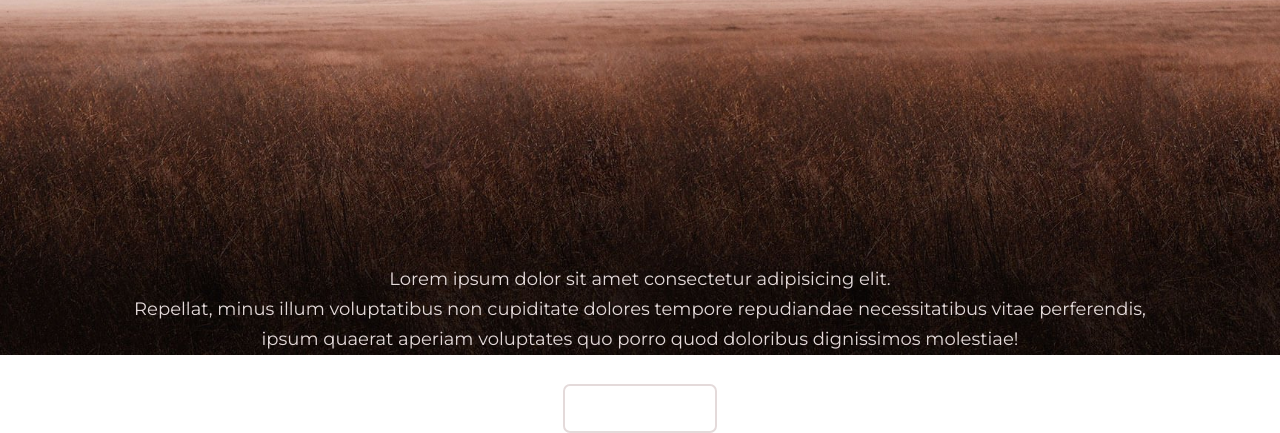
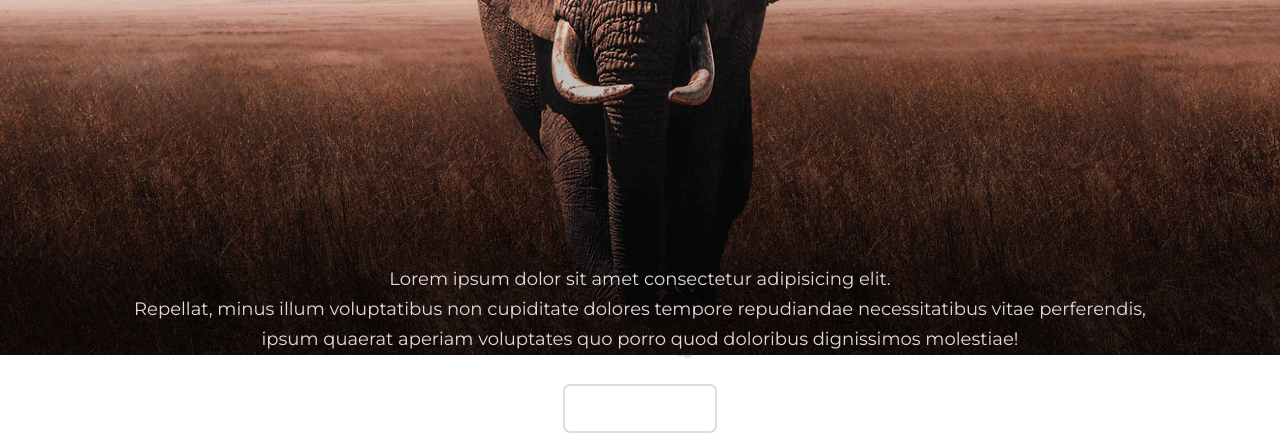
Before and after one commit to biggicode/africa, a website: page src/index.html in a window 1280 px wide. Shown: the part 445-878 px from the top of the page. Drawn offline with Linux system fonts and the light colour scheme.

Commit message:
add main img

```diff
--- a/src/index.html
+++ b/src/index.html
@@ -49,6 +49,9 @@
         </p>
         <a href="#" class="btn">Subscribe</a>
       </section>
+      <div class="main-img-wrapper">
+        <img src="./assets/img/main.png" alt="elephant" class="main-img" />
+      </div>
     </main>
   </body>
 </html>
--- a/src/style.css
+++ b/src/style.css
@@ -88,6 +88,7 @@
   font-weight: 900;
   text-transform: uppercase;
   letter-spacing: 25px;
+  z-index: 2;
 }
 
 .content__text {
@@ -96,6 +97,7 @@
   line-height: 30px;
   margin-bottom: 30px;
   padding-top: 35vh;
+  z-index: 2;
 }
 
 .btn {
@@ -108,6 +110,7 @@
   font-size: 12px;
   letter-spacing: 2px;
   border-radius: 7px;
+  z-index: 2;
 }
 
 .btn:hover {
@@ -115,3 +118,15 @@
   border: 2px solid #191919;
   transition: all 0.4s ease;
 }
+
+.main-img-wrapper {
+  position: absolute;
+  top: 65%;
+  left: 50%;
+  transform: translate(-50%, -50%);
+}
+
+.main-img {
+  width: 380px;
+  height: auto;
+}
```
